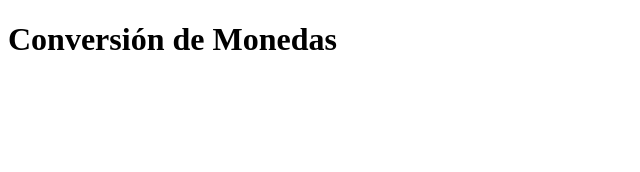
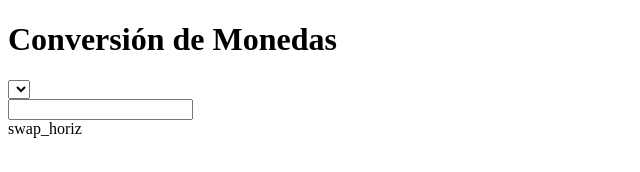
Before and after one commit to Suaguer88/conversor-m, a plain HTML site: page index.html in a window 1280 px wide. Shown: the whole page, without its empty margins (0-640 px from the left). Drawn offline with nearby package versions, Linux system fonts and the light colour scheme.

Commit message:
18072023

```diff
--- a/index.html
+++ b/index.html
@@ -5,6 +5,7 @@
     <meta name="viewport" content="width=device-width, initial-scale=1.0">
     <title>Conversión de Monedas</title>
     <link rel="stylesheet" href="/css/style.css">
+    <link rel="stylesheet" href="https://fonts.googleapis.com/css2?family=Material+Symbols+Outlined:opsz,wght,FILL,GRAD@20..48,100..700,0..1,-50..200" />
 </head>
 <body>
     <div class="container">
@@ -13,6 +14,21 @@
             <div class="rate1"></div>
             <div class="rate2"></div>
         </div>
+        <main>
+            <div class="initial">
+                <div class="options">
+                    <select name="" id="">
+
+                    </select>
+                </div>
+                <div class="input">
+                    <input type="number" name="" id="">
+                </div>
+            </div>
+            <span class="material-icons swap">
+                swap_horiz
+            </span>
+        </main>
     </div>
 
     <script src="/js/app.js"></script>
```
